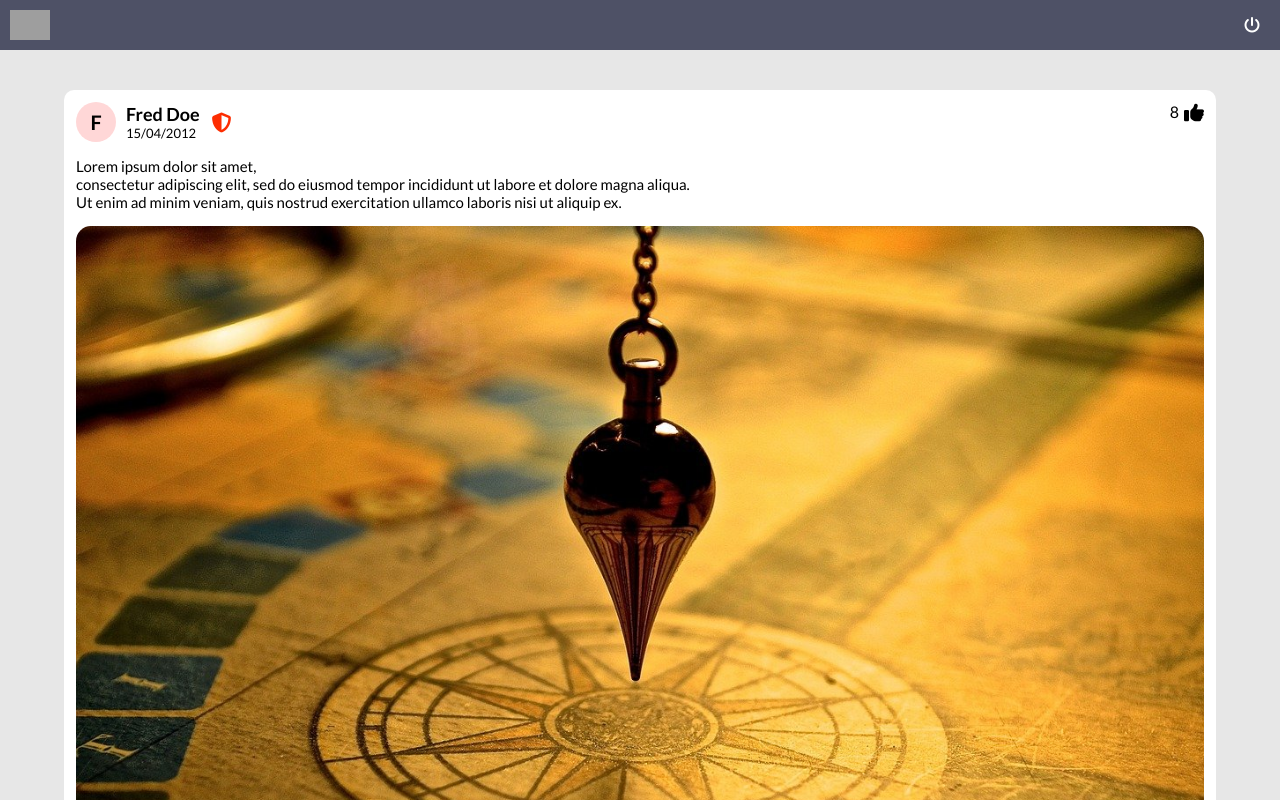
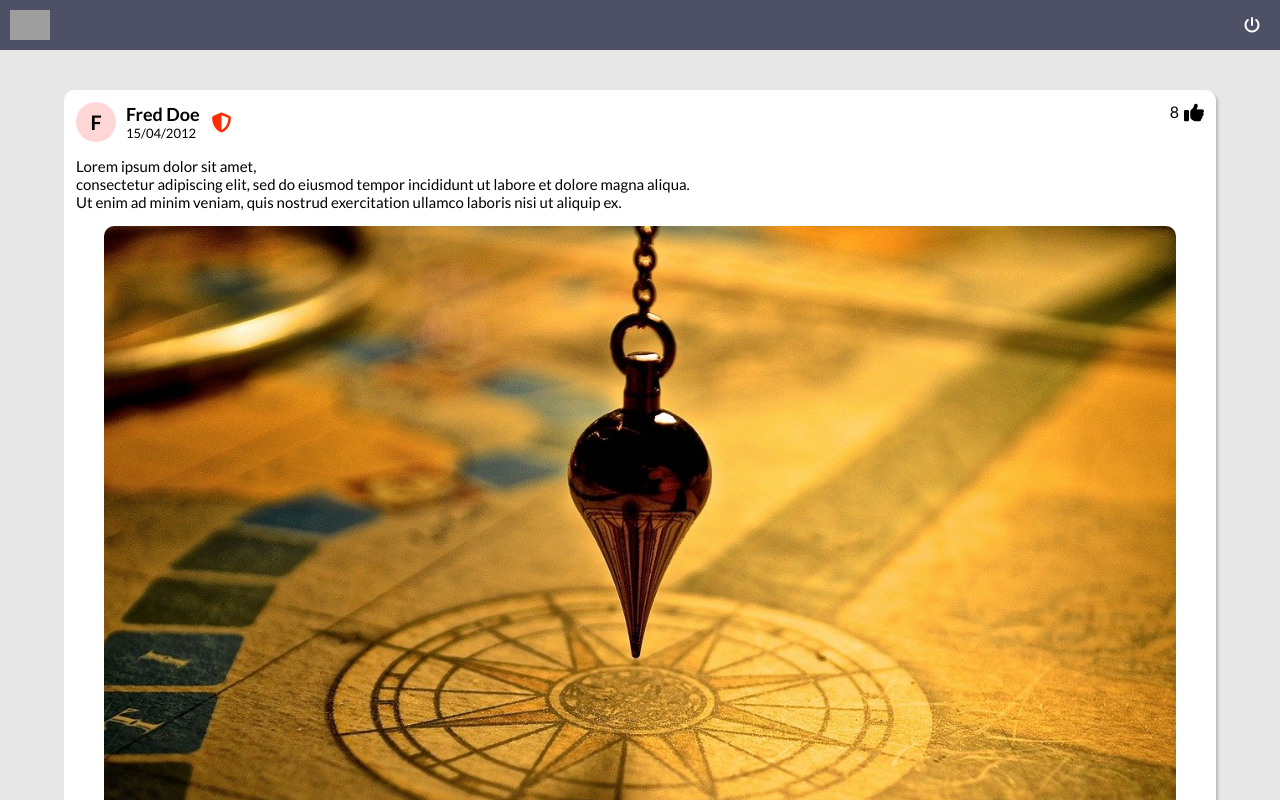
Before and after one commit to wcaillere/Groupomania_app_projet7_OC, a React (Create React App) app in the folder client/: page /home in a window 1280 px wide. Shown: the top 800 px of the page. Built offline with nearby package versions, Linux system fonts and the light colour scheme; grey boxes are pictures that could not be loaded.

Commit message:
Ajout box shadow pour les posts

```diff
--- a/client/src/components/post/index.jsx
+++ b/client/src/components/post/index.jsx
@@ -9,6 +9,7 @@ const PostContainer = styled.div`
   margin: 20px auto;
   padding: 12px;
   border-radius: 10px;
+  box-shadow: 2px 2px 3px 0px rgba(0, 0, 0, 0.2);
 `;
 
 const PostDescrition = styled.div`
@@ -57,10 +58,10 @@ const PostLikeIcon = styled.div`
 
 const PostImage = styled.img`
   display: flex;
-  width: 100%;
+  width: 95%;
   justify-content: center;
-  border-radius: 15px;
-  margin: 15px auto;
+  border-radius: 10px;
+  margin: 15px auto 0px auto;
 `;
 
 function Post() {
```
